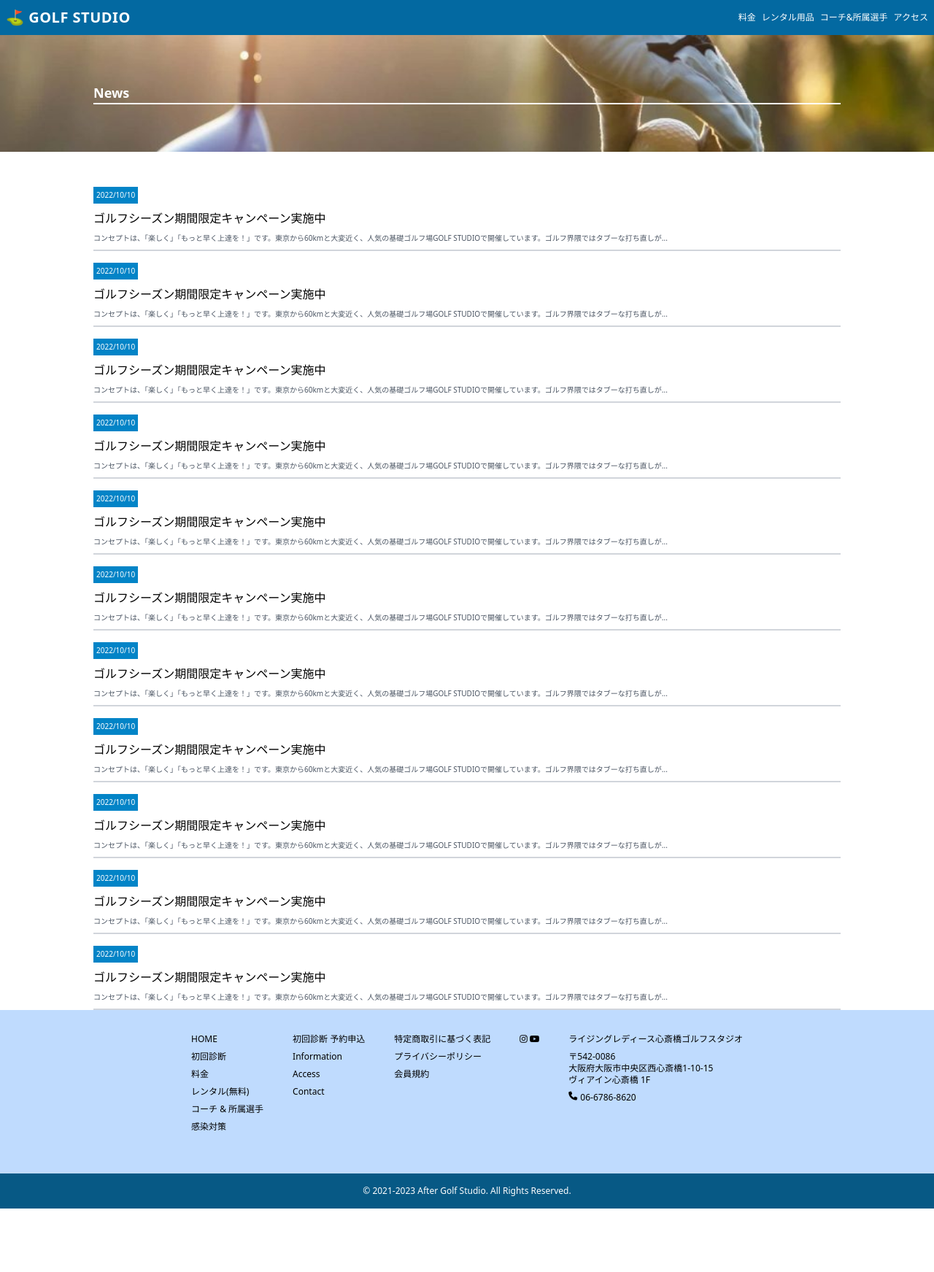
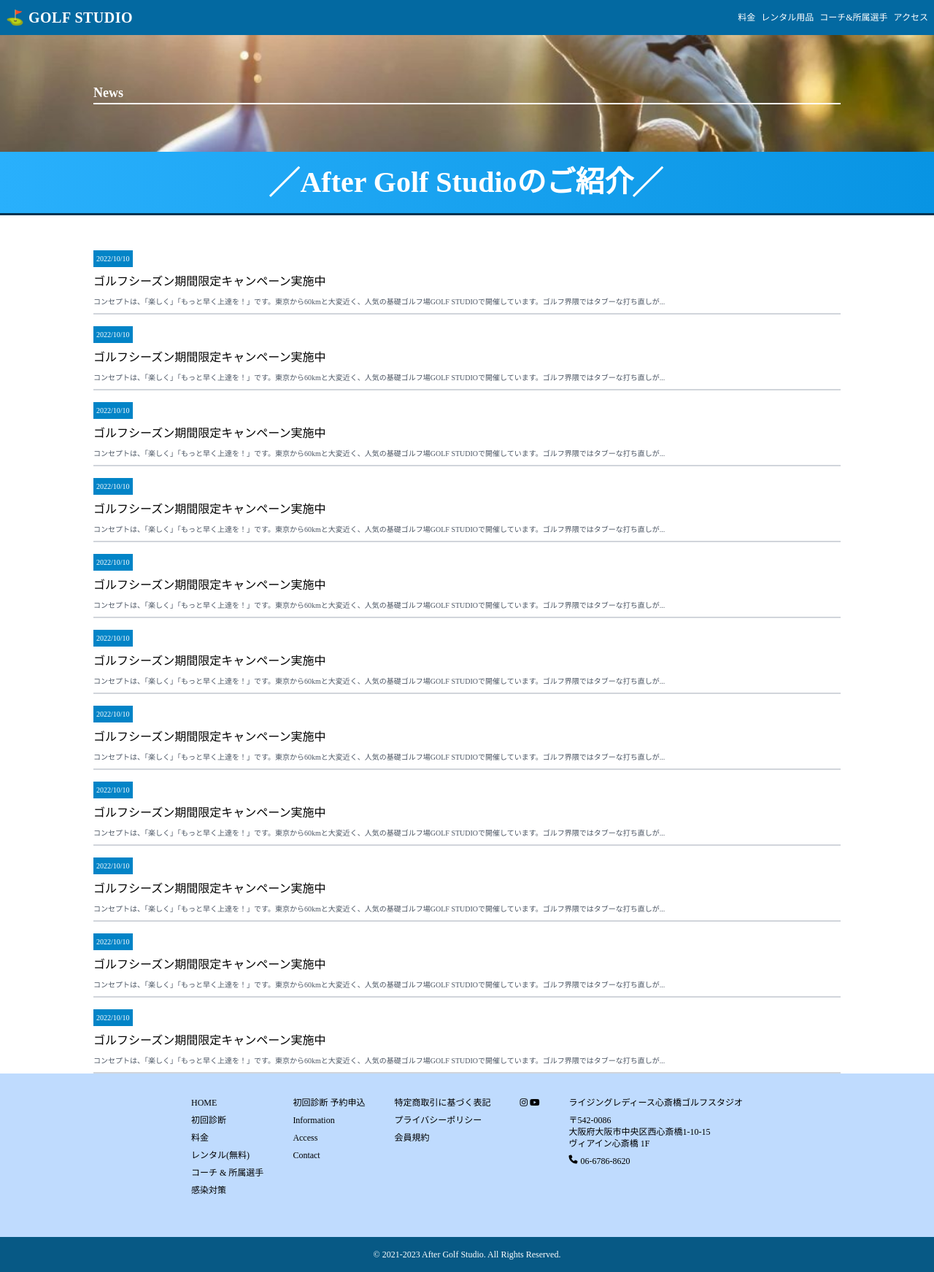
Before and after one commit to calm1205/golf_academy, a PHP site: page / in a window 1280 px wide. Shown: the whole page at 73% size. Before the commit the page ends 1656 px from the top, so only its background shows below. Run offline with PHP 8.4, Linux system fonts and the light colour scheme.

Commit message:
タイトルの実装 (#18)
<!-- #の直後にIssue番号 -->
Close #3

## 概要

![スクリーンショット 2023-04-15 19 03
28](https://user-images.githubusercontent.com/62320673/232207328-2d51529d-7dc0-4164-a4b5-8c593cc5657f.png)


## やったこと

- 青いグラデーション背景のタイトル実装
- このプロジェクト独自のカラーパレットの追加

## やらなかったこと

- タイトルの中身の変数化

## 備考
<!-- 参考にした資料や記事あれば -->

-
[Figma](https://www.figma.com/file/0BYv1VK5o7IA5WMJxJHJJL/%E3%82%B4%E3%83%AB%E3%83%95%E3%83%AC%E3%83%83%E3%82%B9%E3%83%B3%E3%82%B5%E3%82%A4%E3%83%88?node-id=152-3355&t=xSPSlzboud01izGE-0)
- [html/cssで斜め線](https://csshtml.work/diagonal-line/)

```diff
--- a/src/components/content/content.php
+++ b/src/components/content/content.php
@@ -9,6 +9,9 @@
     </div>
   </div>
 </div>
+
+<!-- タイトル -->
+<?php include __DIR__ . '/title/title.php'; ?>
 
 <!-- 記事 -->
 <div class="flex justify-center mt-10">
--- /dev/null
+++ b/src/components/content/title/line.php
@@ -0,0 +1,10 @@
+<!-- タイトルの斜めの線 -->
+
+<?php $width = 40; ?>
+
+<!-- 斜めの長さを三平方の定理で算出 -->
+<?php $line_length = round(sqrt(2 * ($width * $width))); ?>
+
+<div class="h-10" style="width: <?php echo $width; ?>px">
+  <div class="h-10 border-b-[3px] border-solid border-white -rotate-45 origin-bottom-left" style="width: <?php echo $line_length; ?>px"></div>
+</div>
--- /dev/null
+++ b/src/components/content/title/title.php
@@ -0,0 +1,7 @@
+<!-- ページ内の青グラデーション背景のタイトル -->
+
+<div class="py-3 flex justify-center items-center text-[40px] text-white font-bold bg-gradient-to-r from-primary-light from-34% to-primary-default border-b-[3px] border-solid border-primary-dark">
+  <?php include __DIR__ . '/line.php' ?>
+  <h2 class="inline-block">After Golf Studioのご紹介</h2>
+  <?php include __DIR__ . '/line.php' ?>
+</div>
--- a/src/dist/output.css
+++ b/src/dist/output.css
@@ -516,6 +516,10 @@ video {
   --tw-backdrop-sepia:  ;
 }
 
+.fixed {
+  position: fixed;
+}
+
 .absolute {
   position: absolute;
 }
@@ -536,6 +540,14 @@ video {
   top: 48px;
 }
 
+.mt-10 {
+  margin-top: 2.5rem;
+}
+
+.mt-2 {
+  margin-top: 0.5rem;
+}
+
 .ml-auto {
   margin-left: auto;
 }
@@ -544,36 +556,40 @@ video {
   margin-right: auto;
 }
 
-.mt-10 {
-  margin-top: 2.5rem;
-}
-
-.mt-2 {
-  margin-top: 0.5rem;
+.inline-block {
+  display: inline-block;
 }
 
 .flex {
   display: flex;
 }
 
+.h-10 {
+  height: 2.5rem;
+}
+
 .h-12 {
   height: 3rem;
+}
+
+.h-36 {
+  height: 9rem;
 }
 
 .h-40 {
   height: 10rem;
 }
 
-.h-56 {
-  height: 14rem;
+.h-8 {
+  height: 2rem;
 }
 
 .h-full {
   height: 100%;
 }
 
-.h-8 {
-  height: 2rem;
+.h-56 {
+  height: 14rem;
 }
 
 .w-4\/5 {
@@ -587,6 +603,15 @@ video {
 
 .w-full {
   width: 100%;
+}
+
+.origin-bottom-left {
+  transform-origin: bottom left;
+}
+
+.-rotate-45 {
+  --tw-rotate: -45deg;
+  transform: translate(var(--tw-translate-x), var(--tw-translate-y)) rotate(var(--tw-rotate)) skewX(var(--tw-skew-x)) skewY(var(--tw-skew-y)) scaleX(var(--tw-scale-x)) scaleY(var(--tw-scale-y));
 }
 
 .flex-col {
@@ -609,6 +634,14 @@ video {
   justify-content: space-between;
 }
 
+.gap-2 {
+  gap: 0.5rem;
+}
+
+.gap-4 {
+  gap: 1rem;
+}
+
 .gap-1 {
   gap: 0.25rem;
 }
@@ -617,16 +650,12 @@ video {
   gap: 2.5rem;
 }
 
-.gap-2 {
-  gap: 0.5rem;
+.border {
+  border-width: 1px;
 }
 
-.gap-4 {
-  gap: 1rem;
-}
-
-.border {
-  border-width: 1px;
+.border-b-\[3px\] {
+  border-bottom-width: 3px;
 }
 
 .border-solid {
@@ -638,14 +667,14 @@ video {
   border-color: rgb(209 213 219 / var(--tw-border-opacity));
 }
 
+.border-primary-dark {
+  --tw-border-opacity: 1;
+  border-color: rgb(0 51 80 / var(--tw-border-opacity));
+}
+
 .border-white {
   --tw-border-opacity: 1;
   border-color: rgb(255 255 255 / var(--tw-border-opacity));
-}
-
-.bg-blue-200 {
-  --tw-bg-opacity: 1;
-  background-color: rgb(191 219 254 / var(--tw-bg-opacity));
 }
 
 .bg-sky-600 {
@@ -668,6 +697,28 @@ video {
   background-color: rgb(8 47 73 / var(--tw-bg-opacity));
 }
 
+.bg-blue-200 {
+  --tw-bg-opacity: 1;
+  background-color: rgb(191 219 254 / var(--tw-bg-opacity));
+}
+
+.bg-gradient-to-r {
+  background-image: linear-gradient(to right, var(--tw-gradient-stops));
+}
+
+.from-primary-light {
+  --tw-gradient-from: #29B0FC var(--tw-gradient-from-position);
+  --tw-gradient-from-position:  ;
+  --tw-gradient-to: rgb(41 176 252 / 0)  var(--tw-gradient-from-position);
+  --tw-gradient-to-position:  ;
+  --tw-gradient-stops: var(--tw-gradient-from), var(--tw-gradient-to);
+}
+
+.to-primary-default {
+  --tw-gradient-to: #0894E3 var(--tw-gradient-to-position);
+  --tw-gradient-to-position:  ;
+}
+
 .object-cover {
   -o-object-fit: cover;
      object-fit: cover;
@@ -679,6 +730,11 @@ video {
 
 .p-2 {
   padding: 0.5rem;
+}
+
+.py-3 {
+  padding-top: 0.75rem;
+  padding-bottom: 0.75rem;
 }
 
 .py-8 {
@@ -696,6 +752,10 @@ video {
 
 .text-\[10px\] {
   font-size: 10px;
+}
+
+.text-\[40px\] {
+  font-size: 40px;
 }
 
 .text-base {
@@ -730,11 +790,6 @@ video {
   letter-spacing: 0.025em;
 }
 
-.text-black {
-  --tw-text-opacity: 1;
-  color: rgb(0 0 0 / var(--tw-text-opacity));
-}
-
 .text-gray-600 {
   --tw-text-opacity: 1;
   color: rgb(75 85 99 / var(--tw-text-opacity));
@@ -744,3 +799,8 @@ video {
   --tw-text-opacity: 1;
   color: rgb(255 255 255 / var(--tw-text-opacity));
 }
+
+.text-black {
+  --tw-text-opacity: 1;
+  color: rgb(0 0 0 / var(--tw-text-opacity));
+}
--- a/src/global.css
+++ b/src/global.css
@@ -1,3 +1,4 @@
 * {
   box-sizing: border-box;
+  font-family: 'Yu Gothic';
 }
```
Also changed, not shown: tailwind.config.js (+9 -1 lines).
